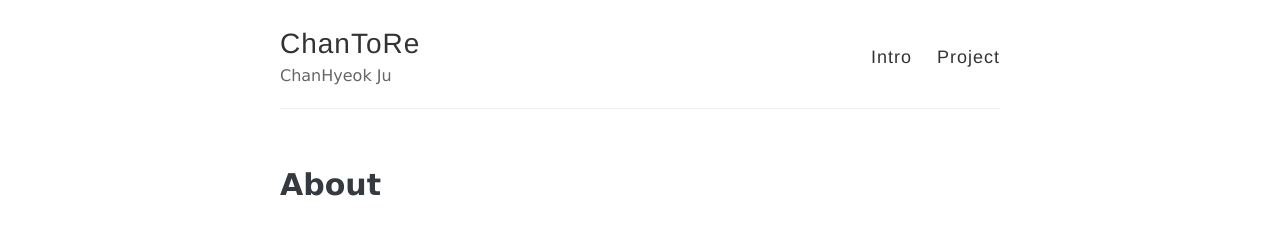
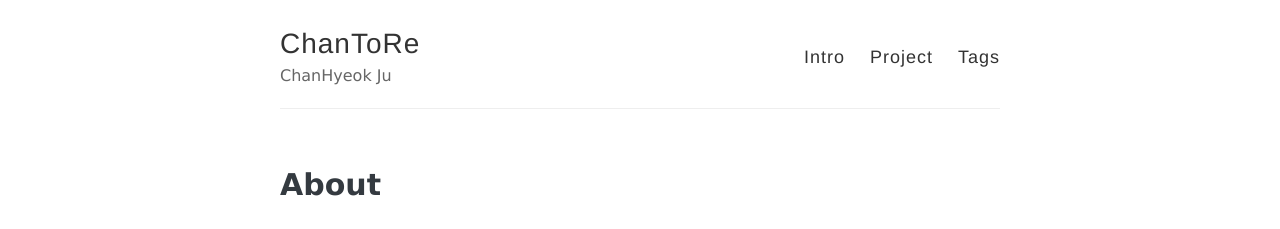
Before and after one commit to mimirep/mimirep.github.io, a Jekyll site: the page built from about.markdown, in a window 1280 px wide. Shown: the top 229 px of the page. Built offline with Jekyll 4.4.1, drawn with Linux system fonts in a browser that asks for light colours.

Commit message:
Update _config.yml
Tag 기능 추가

```diff
--- a/_config.yml
+++ b/_config.yml
@@ -24,6 +24,8 @@ navigation:
     url: /intro
   - name: Project
     url: /project
+  - name: Tags
+    url: /Tags
 
 # Pagination
 paginate: 5
```
